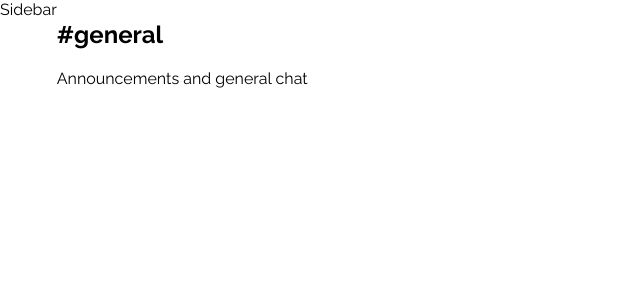
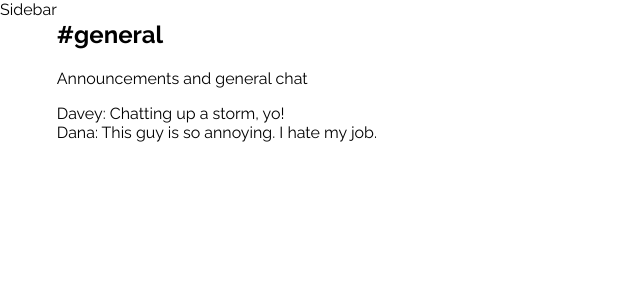
Before and after one commit to VyHHoang/chatarang-afternoon, a React (Create React App) app: page / in a window 1280 px wide. Shown: the top 300 px of the page, without its empty margins (0-640 px from the left). Built offline with nearby package versions, Linux system fonts and the light colour scheme.

Commit message:
Add MessageList and a Message component that receives a prop

```diff
--- a/src/Chat.js
+++ b/src/Chat.js
@@ -1,12 +1,14 @@
 import React, { Component } from 'react'
 
 import ChatHeader from './ChatHeader'
+import MessageList from './MessageList'
 
 class Chat extends Component {
   render() {
     return (
       <div className="Chat">
         <ChatHeader />
+        <MessageList />
       </div>
     )
   }
--- /dev/null
+++ b/src/Message.js
@@ -0,0 +1,11 @@
+import React from 'react'
+
+const Message = (props) => {
+  return (
+    <div className="Message">
+      {props.message.user.displayName}: {props.message.body}
+    </div>
+  )
+}
+
+export default Message
--- /dev/null
+++ b/src/MessageList.js
@@ -0,0 +1,39 @@
+import React from 'react'
+
+import Message from './Message'
+
+const MessageList = () => {
+  const messages = [
+    {
+      id: 1,
+      user: {
+        uid: 'sdfs34849327',
+        displayName: 'Davey',
+        email: 'davey@fretless.com',
+      },
+      body: 'Chatting up a storm, yo!',
+    },
+
+    {
+      id: 2,
+      user: {
+        uid: 'sdlfkj35948',
+        displayName: 'Dana',
+        email: 'dana@fretless.com',
+      },
+      body: 'This guy is so annoying. I hate my job.',
+    },
+  ]
+
+  return (
+    <div className="MessageList">
+      {
+        messages.map(msg => (
+          <Message message={msg} key={msg.id} />
+        ))
+      }
+    </div>
+  )
+}
+
+export default MessageList
```
